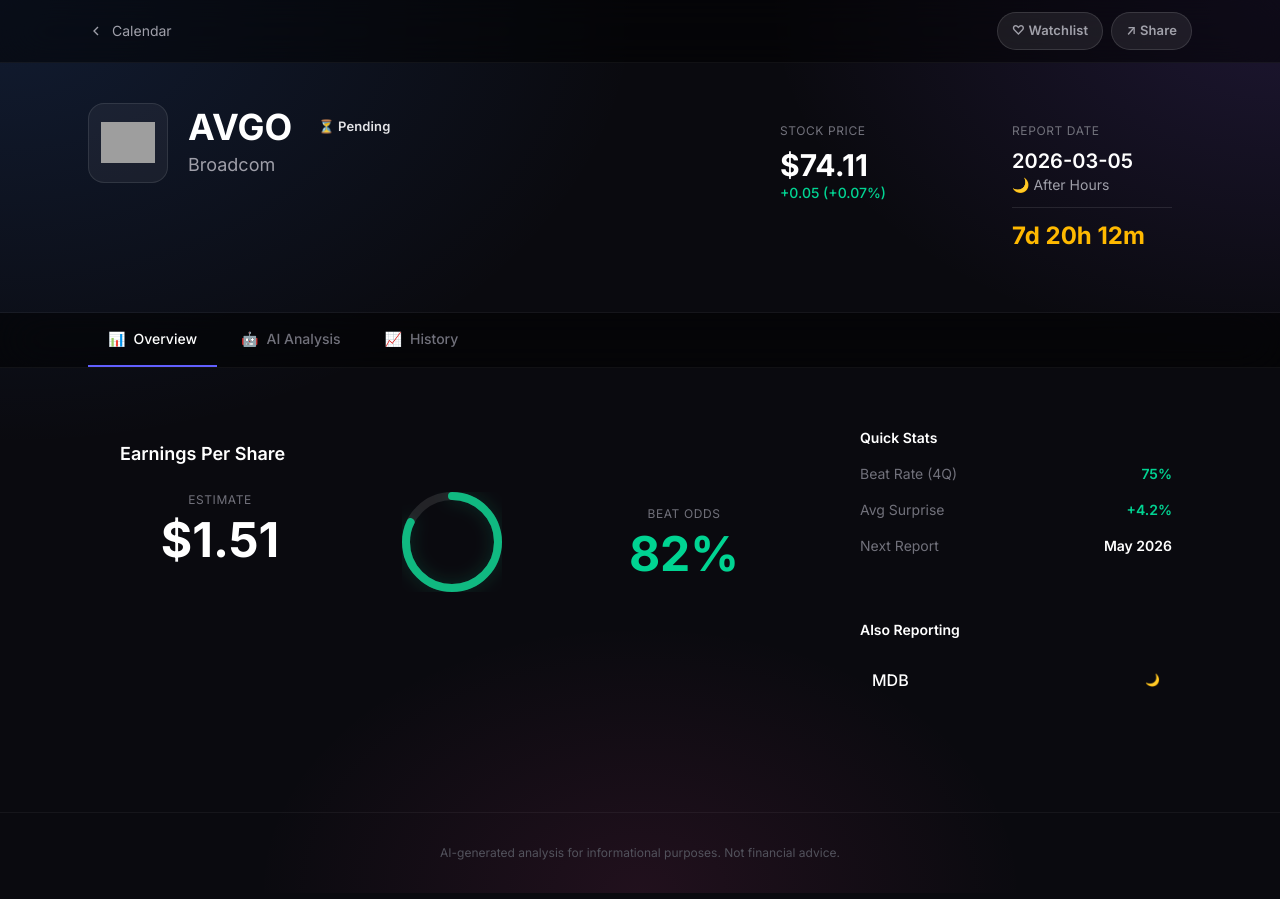
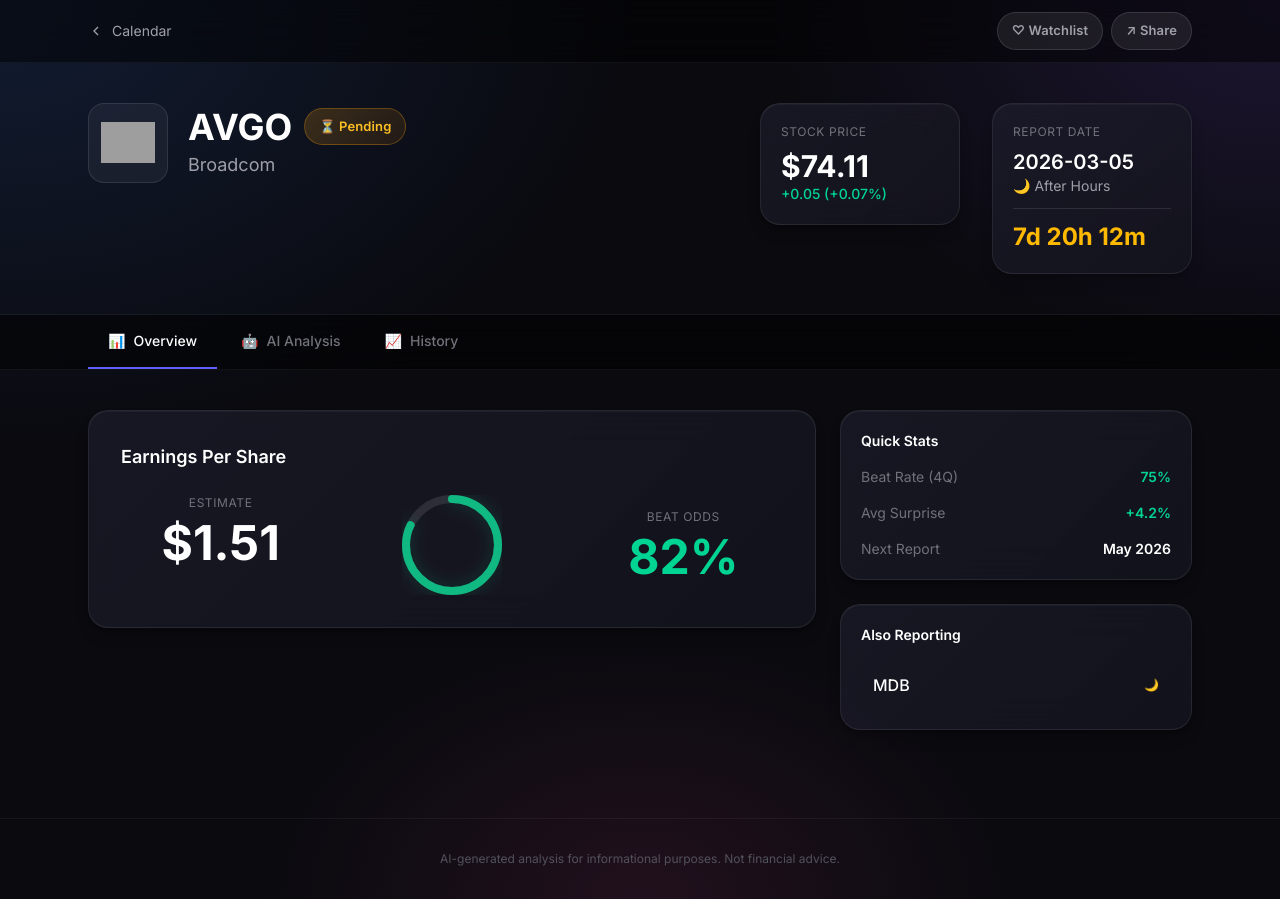
Before and after one commit to happyguy-michael/earnings-calendar, a Next.js app: page /report/AVGO in a window 1280 px wide. Built offline with nearby package versions, Linux system fonts and the light colour scheme; grey boxes are pictures that could not be loaded.

Commit message:
Add smooth page transitions with fade/slide animations

```diff
--- a/src/app/globals.css
+++ b/src/app/globals.css
@@ -1053,3 +1053,74 @@
     padding: 12px;
   }
 }
+
+/* ============================================
+   PAGE TRANSITIONS
+   Smooth fade and slide between pages
+   ============================================ */
+
+.page-transition {
+  transition: opacity 0.15s ease, transform 0.15s ease;
+}
+
+.page-exit {
+  opacity: 0;
+  transform: translateY(-8px) scale(0.99);
+}
+
+.page-enter {
+  animation: pageEnter 0.3s cubic-bezier(0.4, 0, 0.2, 1) forwards;
+}
+
+@keyframes pageEnter {
+  0% {
+    opacity: 0;
+    transform: translateY(12px) scale(0.99);
+  }
+  100% {
+    opacity: 1;
+    transform: translateY(0) scale(1);
+  }
+}
+
+/* Glass card for detail pages */
+.glass-card {
+  background: linear-gradient(135deg, rgba(30, 30, 45, 0.7) 0%, rgba(20, 20, 30, 0.85) 100%);
+  backdrop-filter: blur(20px);
+  border: 1px solid rgba(255, 255, 255, 0.08);
+  border-radius: 20px;
+  box-shadow:
+    0 4px 6px -1px rgba(0, 0, 0, 0.25),
+    0 10px 15px -3px rgba(0, 0, 0, 0.15),
+    inset 0 1px 0 rgba(255, 255, 255, 0.04);
+}
+
+/* Smooth transition utility */
+.transition-smooth {
+  transition: all 0.2s cubic-bezier(0.4, 0, 0.2, 1);
+}
+
+/* Badge variants for detail page */
+.badge-success {
+  background: linear-gradient(135deg, rgba(34, 197, 94, 0.2) 0%, rgba(16, 185, 129, 0.1) 100%);
+  color: #4ade80;
+  border: 1px solid rgba(34, 197, 94, 0.3);
+}
+
+.badge-danger {
+  background: linear-gradient(135deg, rgba(239, 68, 68, 0.2) 0%, rgba(220, 38, 38, 0.1) 100%);
+  color: #f87171;
+  border: 1px solid rgba(239, 68, 68, 0.3);
+}
+
+.badge-warning {
+  background: linear-gradient(135deg, rgba(245, 158, 11, 0.2) 0%, rgba(217, 119, 6, 0.1) 100%);
+  color: #fbbf24;
+  border: 1px solid rgba(245, 158, 11, 0.3);
+}
+
+/* Link hover states */
+a {
+  text-decoration: none;
+  transition: color 0.15s ease;
+}
--- /dev/null
+++ b/src/app/template.tsx
@@ -0,0 +1,48 @@
+'use client';
+
+import { usePathname } from 'next/navigation';
+import { useEffect, useState, useRef } from 'react';
+
+export default function Template({ children }: { children: React.ReactNode }) {
+  const pathname = usePathname();
+  const [displayChildren, setDisplayChildren] = useState(children);
+  const [transitionStage, setTransitionStage] = useState<'idle' | 'exit' | 'enter'>('idle');
+  const previousPathname = useRef(pathname);
+
+  useEffect(() => {
+    // If pathname changed, trigger exit animation
+    if (previousPathname.current !== pathname) {
+      setTransitionStage('exit');
+
+      // After exit animation, swap content and trigger enter
+      const exitTimer = setTimeout(() => {
+        setDisplayChildren(children);
+        setTransitionStage('enter');
+        previousPathname.current = pathname;
+
+        // Reset to idle after enter animation
+        const enterTimer = setTimeout(() => {
+          setTransitionStage('idle');
+        }, 300);
+
+        return () => clearTimeout(enterTimer);
+      }, 150);
+
+      return () => clearTimeout(exitTimer);
+    } else {
+      // Initial render or same pathname
+      setDisplayChildren(children);
+    }
+  }, [pathname, children]);
+
+  return (
+    <div
+      className={`page-transition ${
+        transitionStage === 'exit' ? 'page-exit' :
+        transitionStage === 'enter' ? 'page-enter' : ''
+      }`}
+    >
+      {displayChildren}
+    </div>
+  );
+}
```
